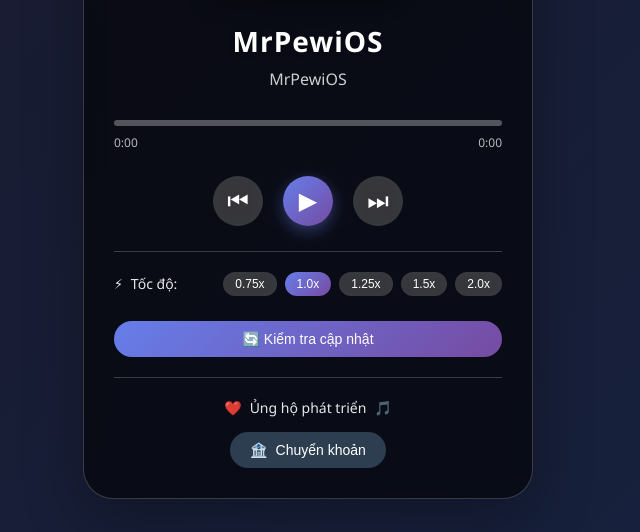
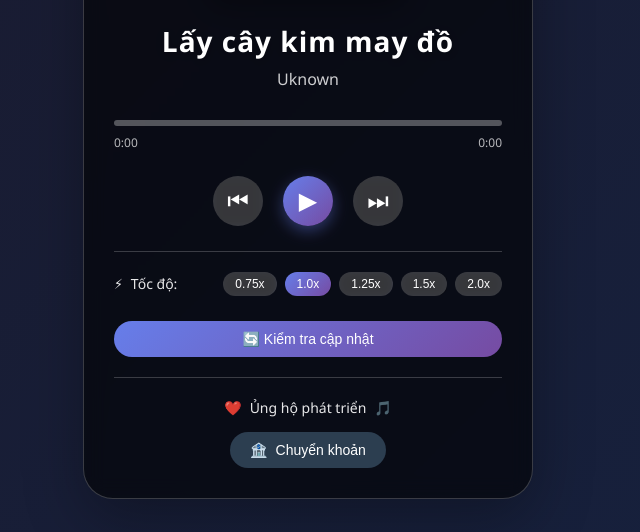
Before and after one commit to MrPewiOS/audio-basuri, a plain HTML site: page index.html in a window 1280 px wide. Shown: the part 268-800 px from the top of the page, without its empty margins (332-972 px from the left). Drawn offline with Linux system fonts and the light colour scheme.

Commit message:
index.html

```diff
--- a/index.html
+++ b/index.html
@@ -3,7 +3,7 @@
 <head>
     <meta charset="UTF-8">
     <meta name="viewport" content="width=device-width, initial-scale=1.0">
-    <title>Music Player - Bạc Phận</title>
+    <title>Basuri Việt Nam</title>
     <style>
         * {
             margin: 0;
@@ -29,7 +29,7 @@
             width: 100%;
             height: 100%;
             z-index: -1;
-            background-image: url('https://raw.githubusercontent.com/MrPewiOS/audio-basuri/main/avatar.png');
+            background-image: url('https://mrpewios.github.io/audio-basuri/avatar.png');
             background-size: cover;
             background-position: center;
             background-repeat: no-repeat;
@@ -396,8 +396,8 @@
         </div>
 
         <div class="song-info">
-            <div class="song-name">MrPewiOS</div>
-            <div class="song-artist">MrPewiOS</div>
+            <div class="song-name">Lấy cây kim may đồ</div>
+            <div class="song-artist">Uknown</div>
         </div>
 
         <div class="progress-section">
```
